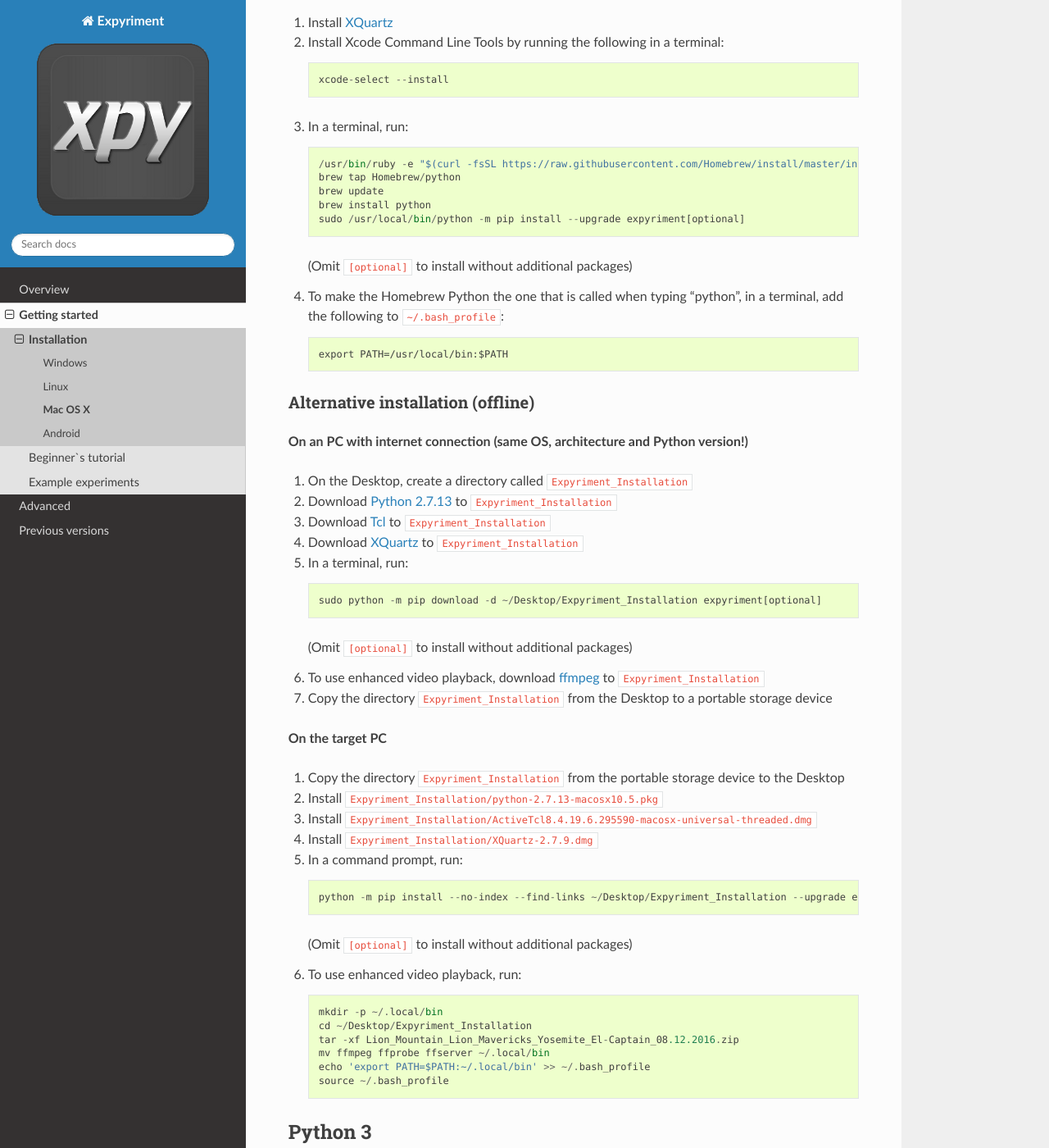
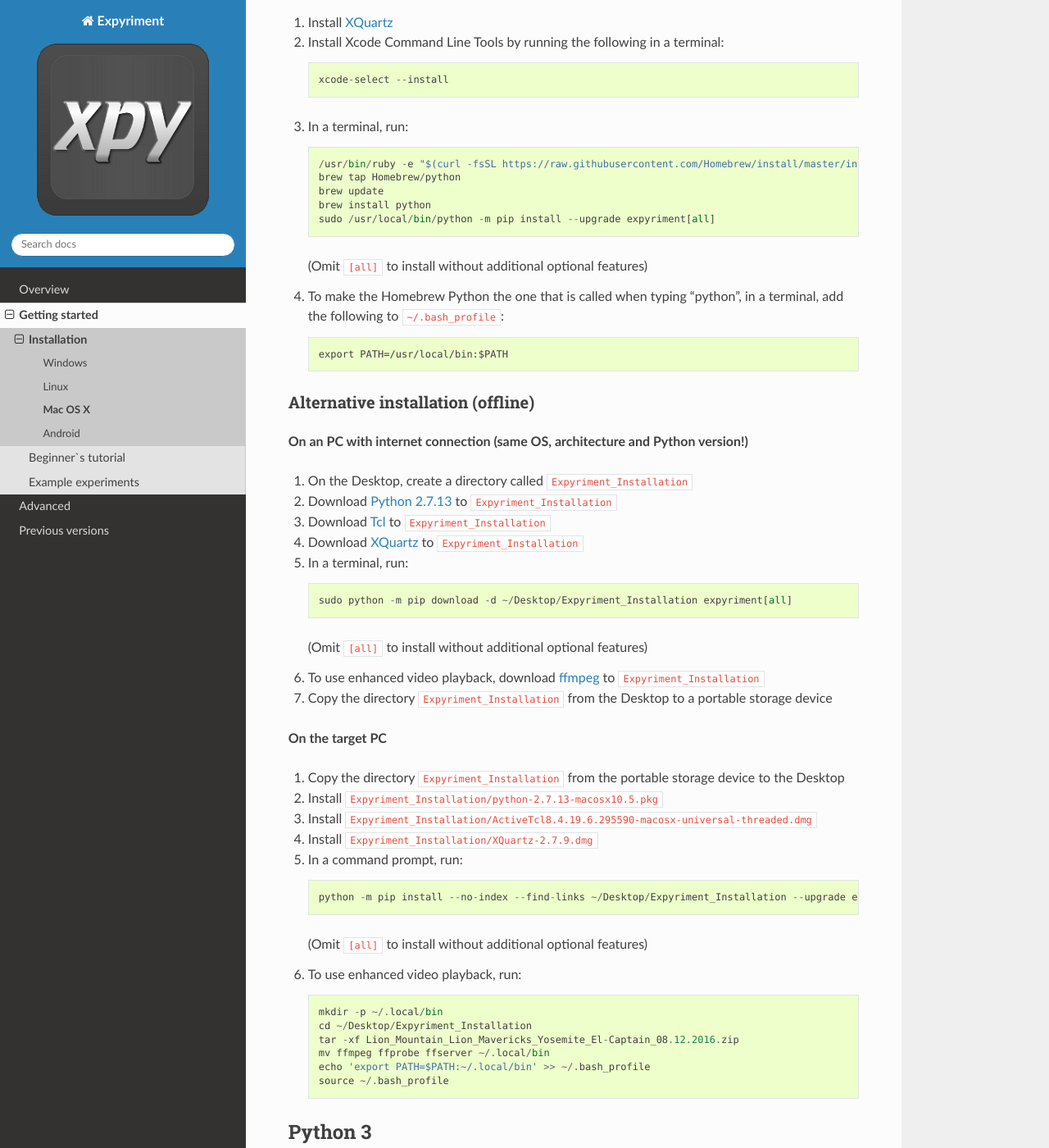
Before and after one commit to expyriment/expyriment, a Sphinx documentation site: the page built from documentation/sphinx/Installation.OSX.rst, in a window 1280 px wide and 1400 px high, scrolled down 442 px. Shown: the whole window at 82% size. Built offline with Sphinx 7.4.7 and the Read the Docs theme 2.0.0, drawn with Linux system fonts in a browser that asks for light colours; pages that are not in the unit, such as notebooks, are missing from menus; some of the changed text lies outside the part shown.

Commit message:
Update Installation.OSX.rst

```diff
--- a/documentation/sphinx/Installation.OSX.rst
+++ b/documentation/sphinx/Installation.OSX.rst
@@ -30,9 +30,9 @@
     brew tap Homebrew/python
     brew update
     brew install python
-    sudo /usr/local/bin/python -m pip install --upgrade expyriment[optional]
+    sudo /usr/local/bin/python -m pip install --upgrade expyriment[all]
 
-   (Omit ``[optional]`` to install without additional packages)
+   (Omit ``[all]`` to install without additional optional features)
 
 4. To make the Homebrew Python the one that is called when typing "python", in a
    terminal, add the following to ``~/.bash_profile``::
@@ -55,9 +55,9 @@
 
 5. In a terminal, run::
 
-    sudo python -m pip download -d ~/Desktop/Expyriment_Installation expyriment[optional]
+    sudo python -m pip download -d ~/Desktop/Expyriment_Installation expyriment[all]
 
-   (Omit ``[optional]`` to install without additional packages)
+   (Omit ``[all]`` to install without additional optional features)
 
 6. To use enhanced video playback, download ffmpeg_ to ``Expyriment_Installation``
 
@@ -76,9 +76,9 @@
 
 5. In a command prompt, run::
 
-    python -m pip install --no-index --find-links ~/Desktop/Expyriment_Installation --upgrade expyriment[optional]
+    python -m pip install --no-index --find-links ~/Desktop/Expyriment_Installation --upgrade expyriment[all]
 
-   (Omit ``[optional]`` to install without additional packages)
+   (Omit ``[all]`` to install without additional optional features)
 
 6. To use enhanced video playback, run::
 
@@ -109,9 +109,9 @@
     brew update
     brew install python3
     brew install pygame --without-python
-    sudo /usr/local/bin/python3 -m pip install --upgrade expyriment[optional]
+    sudo /usr/local/bin/python3 -m pip install --upgrade expyriment[all]
 
-  (Omit ``[optional]`` to install without additional packages)
+  (Omit ``[all]`` to install without additional optional features)
 
 4. To make the Homebrew Python the one that is called when typing "python", in a
    terminal, add the following to ``~/.bash_profile``::
@@ -134,7 +134,9 @@
 
 5. In a terminal, run::
 
-    sudo python3 -m pip download -d ~/Desktop/Expyriment_Installation expyriment[optional]
+    sudo python3 -m pip download -d ~/Desktop/Expyriment_Installation expyriment[all]
+
+   (Omit ``[all]`` to install without additional optional features)
 
 6. To use enhanced video playback, download ffmpeg_ to ``Expyriment_Installation``
 
@@ -153,9 +155,9 @@
 
 5. In a command prompt, run::
 
-    python3 -m pip install --no-index --find-links ~/Desktop/Expyriment_Installation --upgrade expyriment[optional]
+    python3 -m pip install --no-index --find-links ~/Desktop/Expyriment_Installation --upgrade expyriment[all]
 
-   (Omit `[optional]` to install without additional packages)
+   (Omit ``[all]`` to install without additional optional features)
 
 6. To use enhanced video playback, run::
 
```
